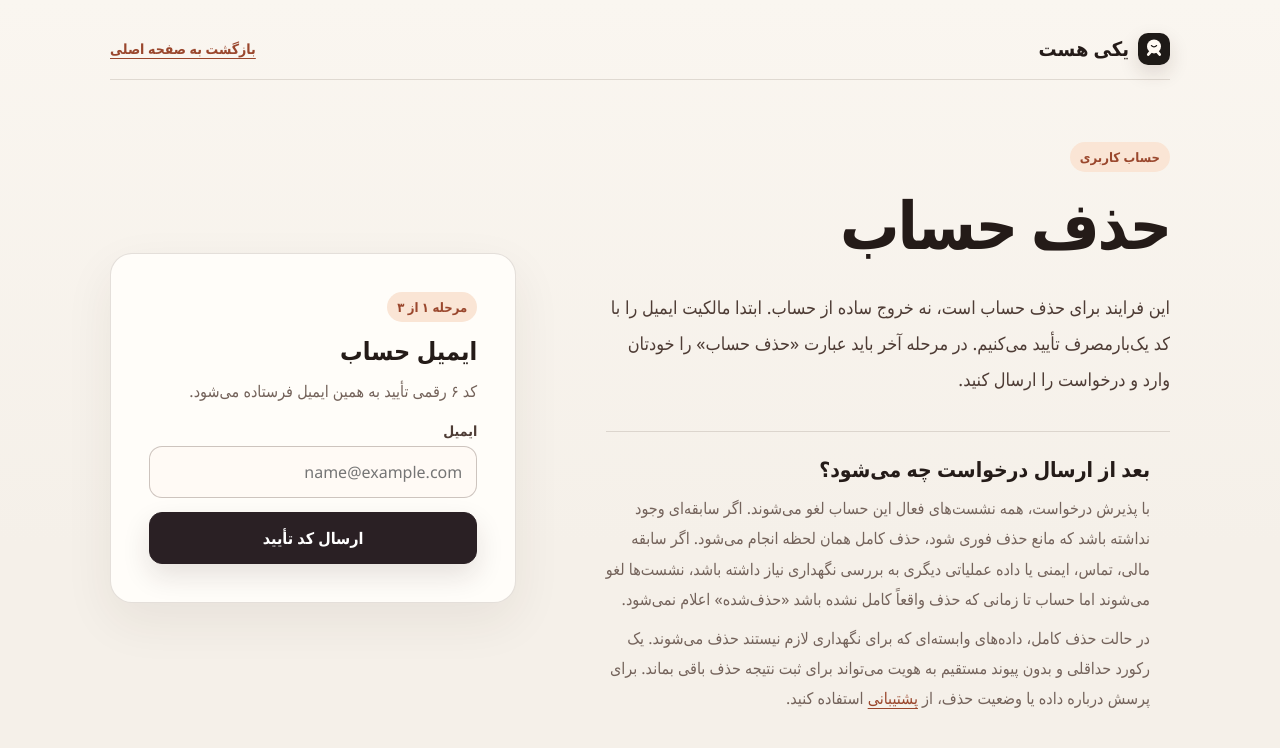
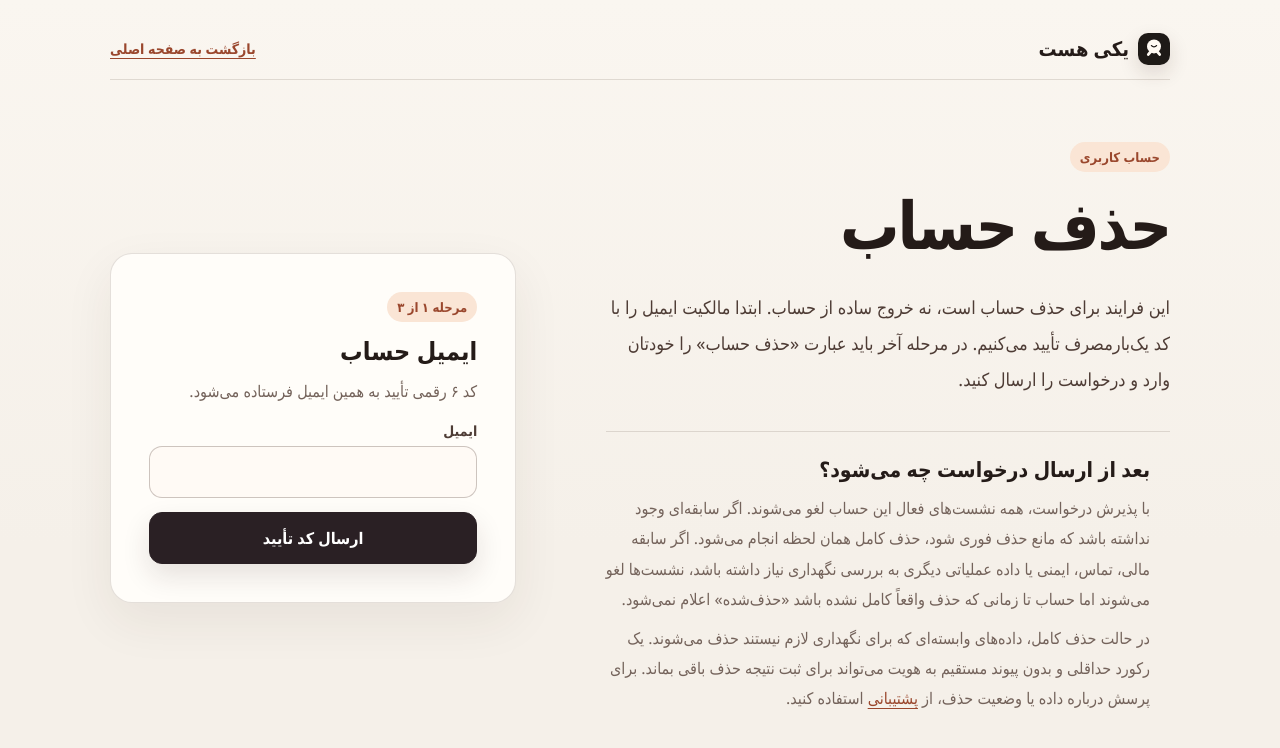
Before and after one commit to morfisam25-tech/YEKI-HAST, a Next.js app in the folder apps/web/: page /account/delete in a window 1280 px wide. Shown: the top 748 px of the page. Built offline with nearby package versions, Linux system fonts and the light colour scheme.

Commit message:
W2: remove English placeholder copy from deletion form

```diff
--- a/apps/web/app/account/delete/page.tsx
+++ b/apps/web/app/account/delete/page.tsx
@@ -151,7 +151,6 @@ export default function DeleteAccountPage() {
                 type="email"
                 autoComplete="email"
                 inputMode="email"
-                placeholder="name@example.com"
                 value={email}
                 onChange={(event) => setEmail(event.target.value)}
                 disabled={busy}
@@ -176,7 +175,6 @@ export default function DeleteAccountPage() {
                 autoComplete="one-time-code"
                 inputMode="numeric"
                 maxLength={6}
-                placeholder="------"
                 value={code}
                 onChange={(event) => setCode(event.target.value.replace(/\D/g, '').slice(0, 6))}
                 disabled={busy}
```
